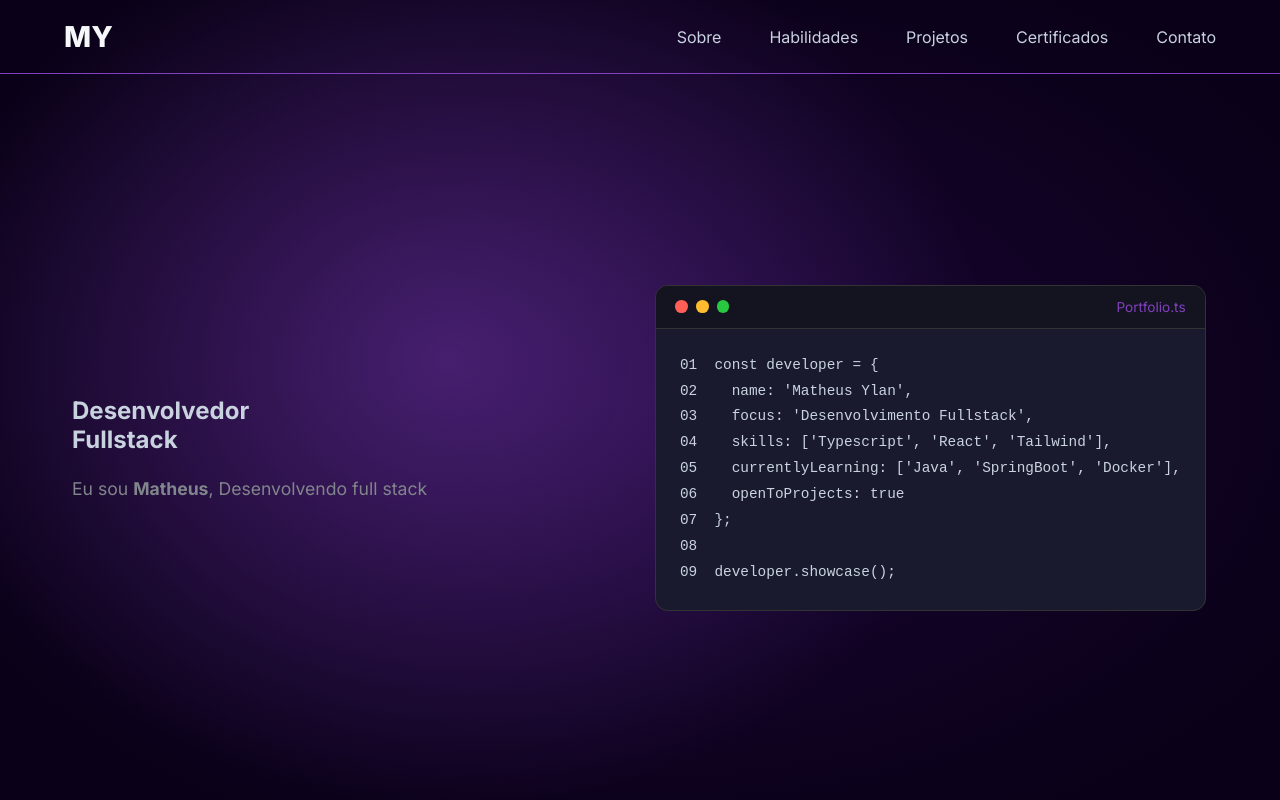
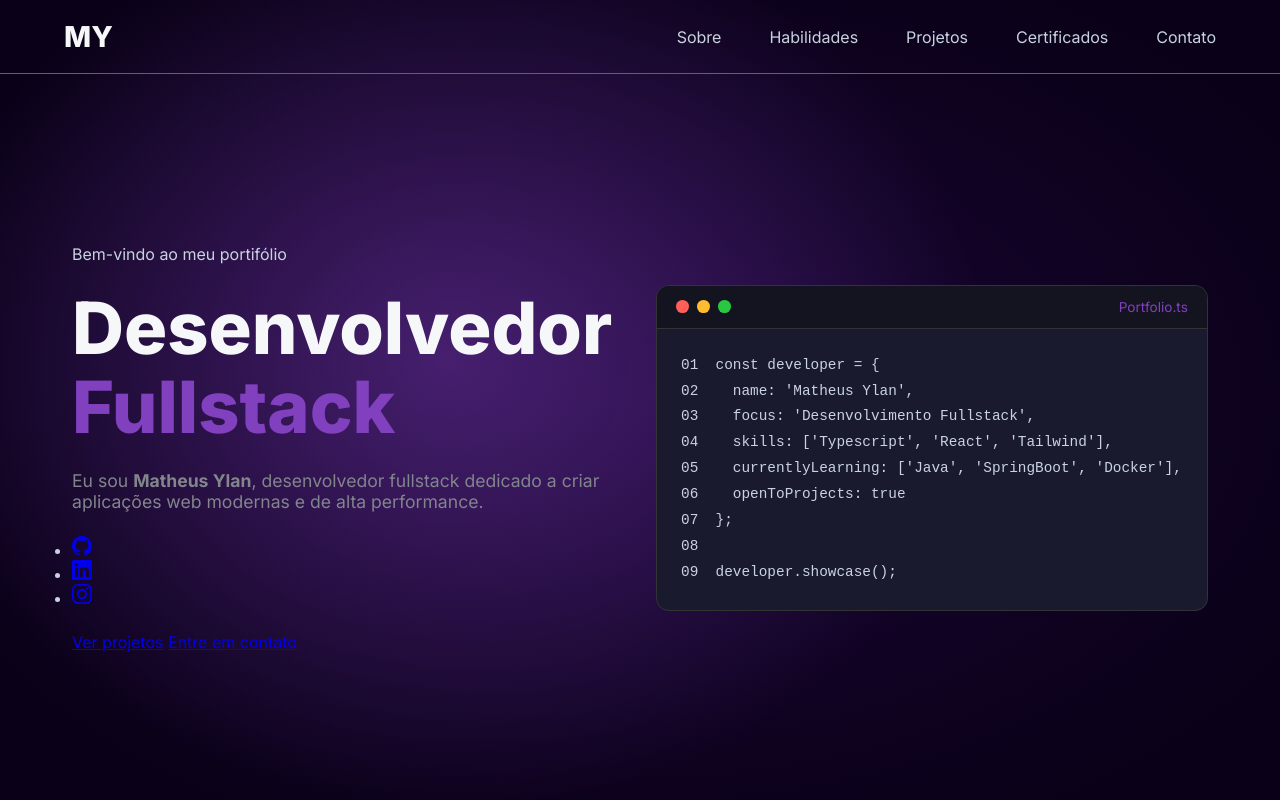
Before and after one commit to matheusydev/PPI-I-PORTFOLIO, a plain HTML site: page index.html in a window 1280 px wide. Shown: the top 800 px of the page. Drawn offline with Linux system fonts and the light colour scheme.

Commit message:
feat: add hero badge, social icons and action buttons

```diff
--- a/index.html
+++ b/index.html
@@ -33,8 +33,50 @@
         <section class="hero" id="sobre">
             <div class="hero-content">
                 <div class="hero-text">
-                    <h2>Desenvolvedor<br><span>Fullstack</span></h2>
-                    <p>Eu sou <strong>Matheus</strong>, Desenvolvendo full stack</p>
+
+                    <span class="hero--badge">Bem-vindo ao meu portifólio</span>
+
+                    <h1>Desenvolvedor<br><span>Fullstack</span></h1>
+                    <p>Eu sou <strong>Matheus Ylan</strong>, desenvolvedor fullstack dedicado a criar aplicações web
+                        modernas e de alta performance.</p>
+
+                    <ul class="hero-socials">
+                        <li>
+                            <a href="https://github.com/matheusydev" target="_blank" rel="noopener noreferrer"
+                                aria-label="GitHub">
+                                <svg xmlns="http://www.w3.org/2000/svg" width="20" height="20" viewBox="0 0 24 24"
+                                    fill="currentColor">
+                                    <path
+                                        d="M12 0C5.37 0 0 5.37 0 12c0 5.31 3.435 9.795 8.205 11.385.6.105.825-.255.825-.57 0-.285-.015-1.23-.015-2.235-3.015.555-3.795-.735-4.035-1.41-.135-.345-.72-1.41-1.23-1.695-.42-.225-1.02-.78-.015-.795.945-.015 1.62.87 1.845 1.23 1.08 1.815 2.805 1.305 3.495.99.105-.78.42-1.305.765-1.605-2.67-.3-5.46-1.335-5.46-5.925 0-1.305.465-2.385 1.23-3.225-.12-.3-.54-1.53.12-3.18 0 0 1.005-.315 3.3 1.23.96-.27 1.98-.405 3-.405s2.04.135 3 .405c2.295-1.56 3.3-1.23 3.3-1.23.66 1.65.24 2.88.12 3.18.765.84 1.23 1.905 1.23 3.225 0 4.605-2.805 5.625-5.475 5.925.435.375.81 1.095.81 2.22 0 1.605-.015 2.895-.015 3.3 0 .315.225.69.825.57A12.02 12.02 0 0 0 24 12c0-6.63-5.37-12-12-12z" />
+                                </svg>
+                            </a>
+                        </li>
+                        <li>
+                            <a href="https://br.linkedin.com/in/matheus-ylan-ara%C3%BAjo-moraes-411615350"
+                                target="_blank" rel="noopener noreferrer" aria-label="LinkedIn">
+                                <svg xmlns="http://www.w3.org/2000/svg" width="20" height="20" viewBox="0 0 24 24"
+                                    fill="currentColor">
+                                    <path
+                                        d="M20.447 20.452h-3.554v-5.569c0-1.328-.027-3.037-1.852-3.037-1.853 0-2.136 1.445-2.136 2.939v5.667H9.351V9h3.414v1.561h.046c.477-.9 1.637-1.85 3.37-1.85 3.601 0 4.267 2.37 4.267 5.455v6.286zM5.337 7.433a2.062 2.062 0 0 1-2.063-2.065 2.064 2.064 0 1 1 2.063 2.065zm1.782 13.019H3.555V9h3.564v11.452zM22.225 0H1.771C.792 0 0 .774 0 1.729v20.542C0 23.227.792 24 1.771 24h20.451C23.2 24 24 23.227 24 22.271V1.729C24 .774 23.2 0 22.222 0h.003z" />
+                                </svg>
+                            </a>
+                        </li>
+                        <li>
+                            <a href="https://www.instagram.com/theus_.arj/#" target="_blank" rel="noopener noreferrer"
+                                aria-label="Instagram">
+                                <svg xmlns="http://www.w3.org/2000/svg" width="20" height="20" viewBox="0 0 24 24"
+                                    fill="currentColor">
+                                    <path
+                                        d="M12 2.163c3.204 0 3.584.012 4.85.07 3.252.148 4.771 1.691 4.919 4.919.058 1.265.069 1.645.069 4.849 0 3.205-.012 3.584-.069 4.849-.149 3.225-1.664 4.771-4.919 4.919-1.266.058-1.644.07-4.85.07-3.204 0-3.584-.012-4.849-.07-3.26-.149-4.771-1.699-4.919-4.92-.058-1.265-.07-1.644-.07-4.849 0-3.204.013-3.583.07-4.849.149-3.227 1.664-4.771 4.919-4.919 1.266-.057 1.645-.069 4.849-.069zm0-2.163c-3.259 0-3.667.014-4.947.072-4.358.2-6.78 2.618-6.98 6.98-.059 1.281-.073 1.689-.073 4.948 0 3.259.014 3.668.072 4.948.2 4.358 2.618 6.78 6.98 6.98 1.281.058 1.689.072 4.948.072 3.259 0 3.668-.014 4.948-.072 4.354-.2 6.782-2.618 6.979-6.98.059-1.28.073-1.689.073-4.948 0-3.259-.014-3.667-.072-4.947-.196-4.354-2.617-6.78-6.979-6.98-1.281-.059-1.69-.073-4.949-.073zm0 5.838a6.162 6.162 0 1 0 0 12.324 6.162 6.162 0 0 0 0-12.324zM12 16a4 4 0 1 1 0-8 4 4 0 0 1 0 8zm6.406-11.845a1.44 1.44 0 1 0 0 2.881 1.44 1.44 0 0 0 0-2.881z" />
+                                </svg>
+                            </a>
+                        </li>
+                    </ul>
+
+                    <div class="hero-buttons">
+                        <a href="#projetos" class="btn btn-primary">Ver projetos</a>
+                        <a href="#contato" class="btn btn-outline">Entre em contato</a>
+                    </div>
                 </div>
                 <div class="hero-code">
                     <div class="code-card">
```
